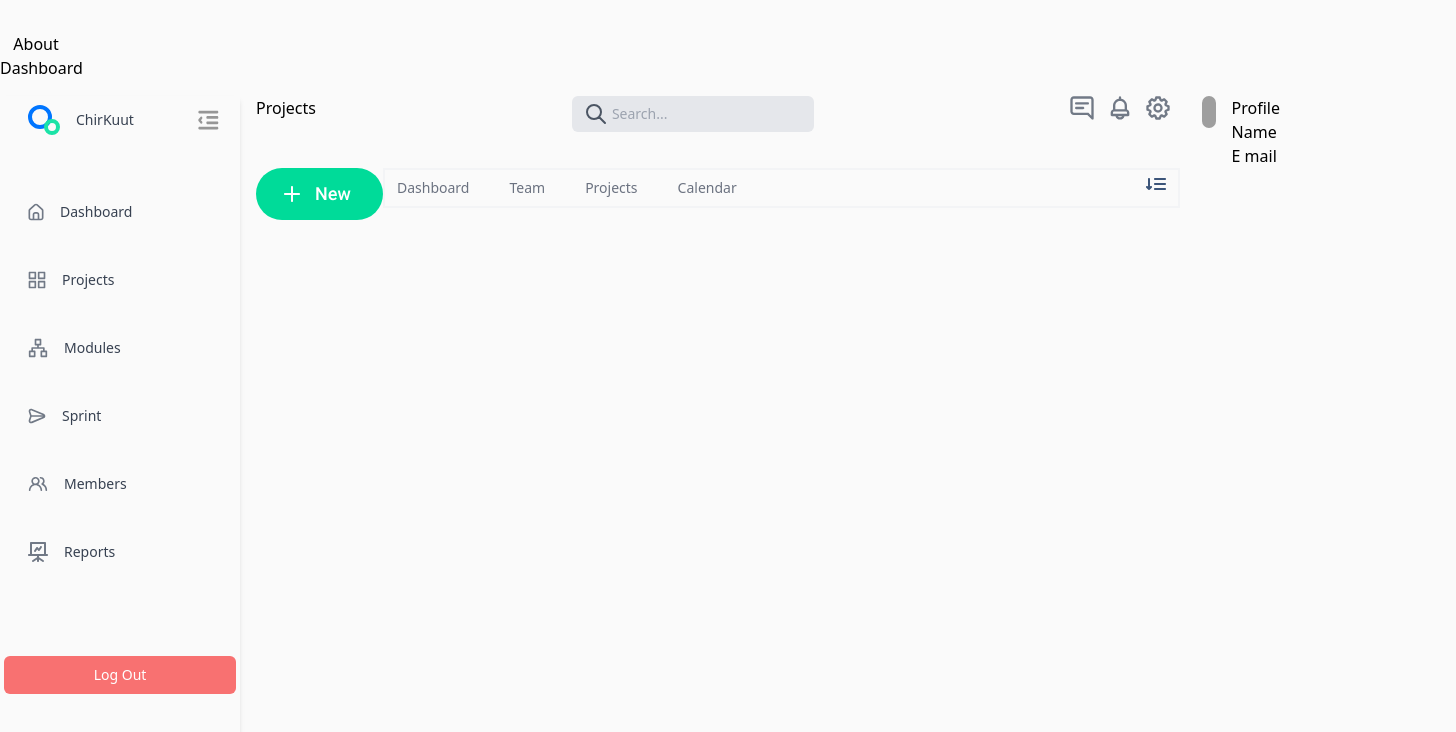
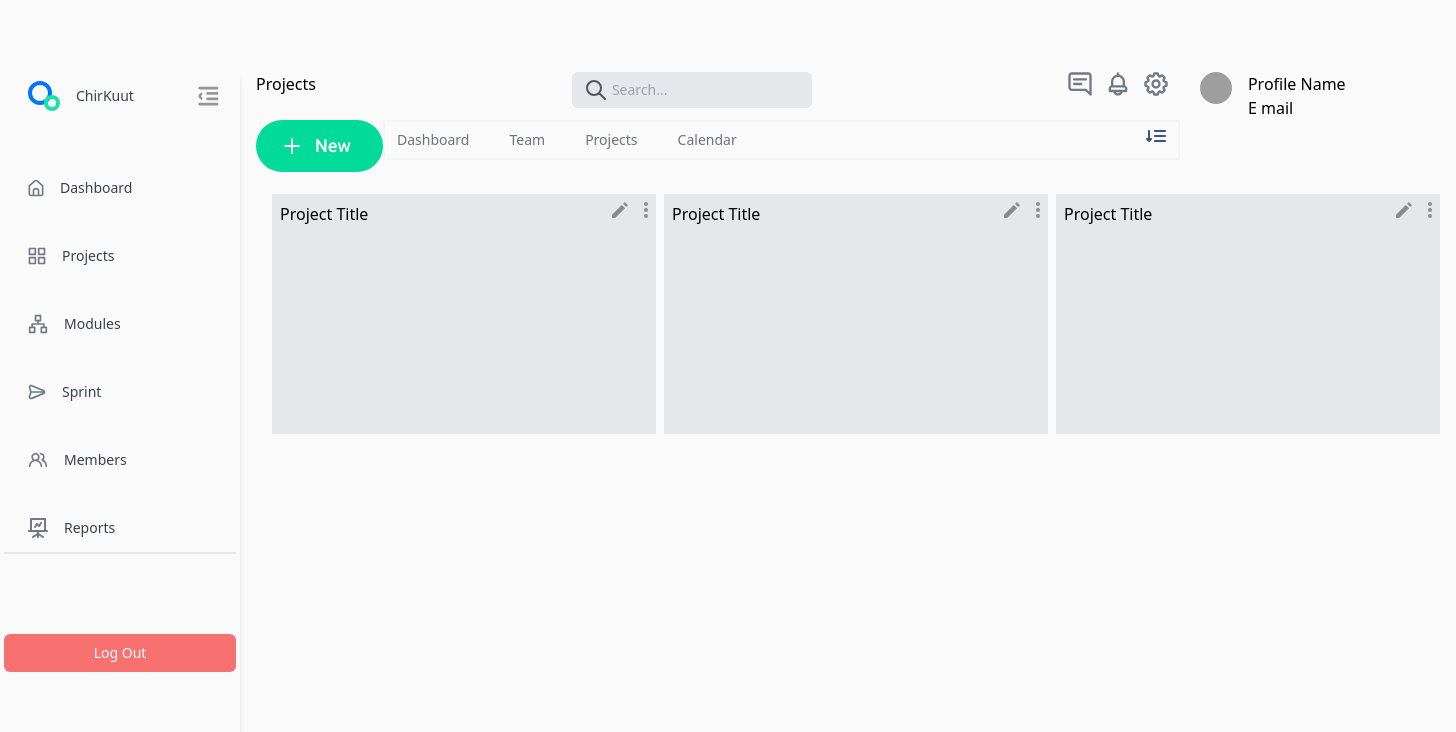
Before and after one commit to celebiabdulkadir/SignIn_Dashboard, a Vue app: page /dashboard in a window 1280 px wide. Shown: the top 732 px of the page, 1456 px wide, since content can reach past the window. Built offline with nearby package versions, Linux system fonts and the light colour scheme; no server answers; sample sign-in values are in the browser's storage; grey boxes are pictures that could not be loaded.

Commit message:
CarComp created. Css revised

```diff
--- a/src/App.vue
+++ b/src/App.vue
@@ -38,8 +38,8 @@ const handleSignOut = () => {
           to="/"
           >Log In</RouterLink -->
         >
-        <RouterLink to="/about">About</RouterLink>
-        <RouterLink to="/dashboard">Dashboard</RouterLink>
+        <!-- <RouterLink to="/about">About</RouterLink>
+        <RouterLink to="/dashboard">Dashboard</RouterLink> -->
         <!-- <ButtonComp
           class="group relative flex justify-center rounded-md border border-transparent bg-red-400 py-2 px-4 text-sm font-medium text-white hover:bg-indigo-700 focus:outline-none focus:ring-2 focus:ring-indigo-500 focus:ring-offset-2"
           @signIn="handleSignOut"
--- /dev/null
+++ b/src/components/dashboard/Card/CardComp.vue
@@ -0,0 +1,39 @@
+<template>
+  <div class="bg-gray-200 w-96 h-60">
+    <div class="flex flex-row justify-between space-x-16 p-2">
+      <div>
+        <p>Project Title</p>
+      </div>
+      <div class="flex flex-row space-x-4">
+        <div>
+          <svg
+            width="16"
+            height="16"
+            viewBox="0 0 16 16"
+            fill="none"
+            xmlns="http://www.w3.org/2000/svg"
+          >
+            <path
+              d="M9.84 2.96L13.04 6.16L3.2 16H0V12.8L9.84 2.96ZM10.96 1.84L12.8 0L16 3.2L14.16 5.04L10.96 1.84Z"
+              fill="#8B8B8B"
+            />
+          </svg>
+        </div>
+        <div>
+          <svg
+            width="4"
+            height="16"
+            viewBox="0 0 4 16"
+            fill="none"
+            xmlns="http://www.w3.org/2000/svg"
+          >
+            <path
+              d="M2 4C3.10667 4 4 3.10667 4 2C4 0.893333 3.10667 0 2 0C0.893333 0 0 0.893333 0 2C0 3.10667 0.893333 4 2 4ZM2 6C0.893333 6 0 6.89333 0 8C0 9.10667 0.893333 10 2 10C3.10667 10 4 9.10667 4 8C4 6.89333 3.10667 6 2 6ZM2 12C0.893333 12 0 12.8933 0 14C0 15.1067 0.893333 16 2 16C3.10667 16 4 15.1067 4 14C4 12.8933 3.10667 12 2 12Z"
+              fill="#8B8B8B"
+            />
+          </svg>
+        </div>
+      </div>
+    </div>
+  </div>
+</template>
--- a/src/components/dashboard/Header/SearchInput.vue
+++ b/src/components/dashboard/Header/SearchInput.vue
@@ -1,7 +1,7 @@
 <script setup></script>
 
 <template>
-  <div class="relative text-gray-600 focus-within:text-gray-400">
+  <div class="relative text-gray-600 focus-within:text-gray-400 w-80 sm:w-60">
     <span class="absolute inset-y-0 left-0 flex items-center pl-2">
       <button type="submit" class="p-1 focus:outline-none focus:shadow-outline">
         <svg
@@ -20,7 +20,7 @@
     <input
       type="search"
       name="q"
-      class="py-2 text-sm text-white bg-gray-200 rounded-md pl-10 focus:outline-none focus:bg-gray-200 focus:text-gray-900"
+      class="py-2 text-sm text-white bg-gray-200 rounded-md pl-10 focus:outline-none focus:bg-gray-200 focus:text-gray-900 w-full"
       placeholder="Search..."
       autocomplete="off"
     />
--- a/src/components/dashboard/SideBar/SideBar.vue
+++ b/src/components/dashboard/SideBar/SideBar.vue
@@ -86,7 +86,7 @@ const handleSignOut = () => {
         </a>
       </li>
     </ul>
-    <div class="flex justify-center">
+    <div class="flex justify-center border-t-2 border-gray-200">
       <ButtonComp
         class="w-full mt-20 rounded-md border border-transparent bg-red-400 py-2 px-4 text-sm font-medium text-white hover:bg-indigo-700 focus:outline-none focus:ring-2 focus:ring-indigo-500 focus:ring-offset-2"
         @signIn="handleSignOut"
--- a/src/views/DashBoard.vue
+++ b/src/views/DashBoard.vue
@@ -1,8 +1,7 @@
 <script setup>
 import SideBar from "@/components/dashboard/SideBar/SideBar.vue";
 import HeaderComp from "@/components/dashboard/Header/HeaderComp.vue";
-// import FilterComp from "../components/dashboard/header/FilterBar/FilterComp.vue";
-// import AddComp from "../components/dashboard/Header/FilterBar/AddComp.vue";
+import CardComp from "@/components/dashboard/Card/CardComp.vue";
 import FilterBarUpComp from "@/components/dashboard/FilterBar/FilterBarUpComp.vue";
 </script>
 <template>
@@ -10,13 +9,13 @@ import FilterBarUpComp from "@/components/dashboard/FilterBar/FilterBarUpComp.vu
     <div><SideBar></SideBar></div>
     <div>
       <div><HeaderComp></HeaderComp></div>
-      <div class="flex flex-row">
-        <!-- <div><AddComp></AddComp></div>
-
-        <div><FilterComp></FilterComp></div> -->
-      </div>
       <div>
         <FilterBarUpComp></FilterBarUpComp>
+      </div>
+      <div class="flex flex-row p-2 m-2 space-x-2">
+        <div><CardComp></CardComp></div>
+        <div><CardComp></CardComp></div>
+        <div><CardComp></CardComp></div>
       </div>
     </div>
   </div>
```
